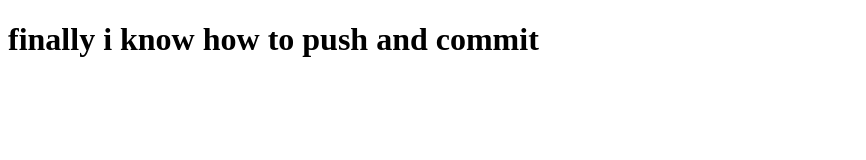
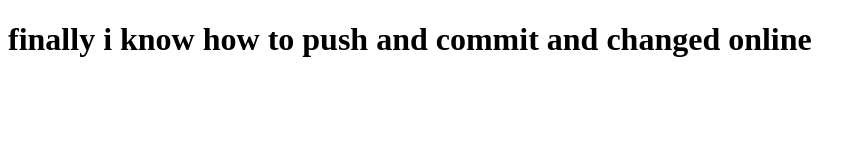
Before and after one commit to prashansh/try-outs, a plain HTML site: page index.html in a window 1280 px wide. Shown: the whole page, without its empty margins (0-866 px from the left). Drawn offline with Linux system fonts and the light colour scheme.

Commit message:
Update index.html

```diff
--- a/index.html
+++ b/index.html
@@ -6,6 +6,6 @@
     <title>Document</title>
 </head>
 <body>
-    <h1>finally i know how to push and commit</h1>
+    <h1>finally i know how to push and commit and changed online</h1>
 </body>
 </html>
```
